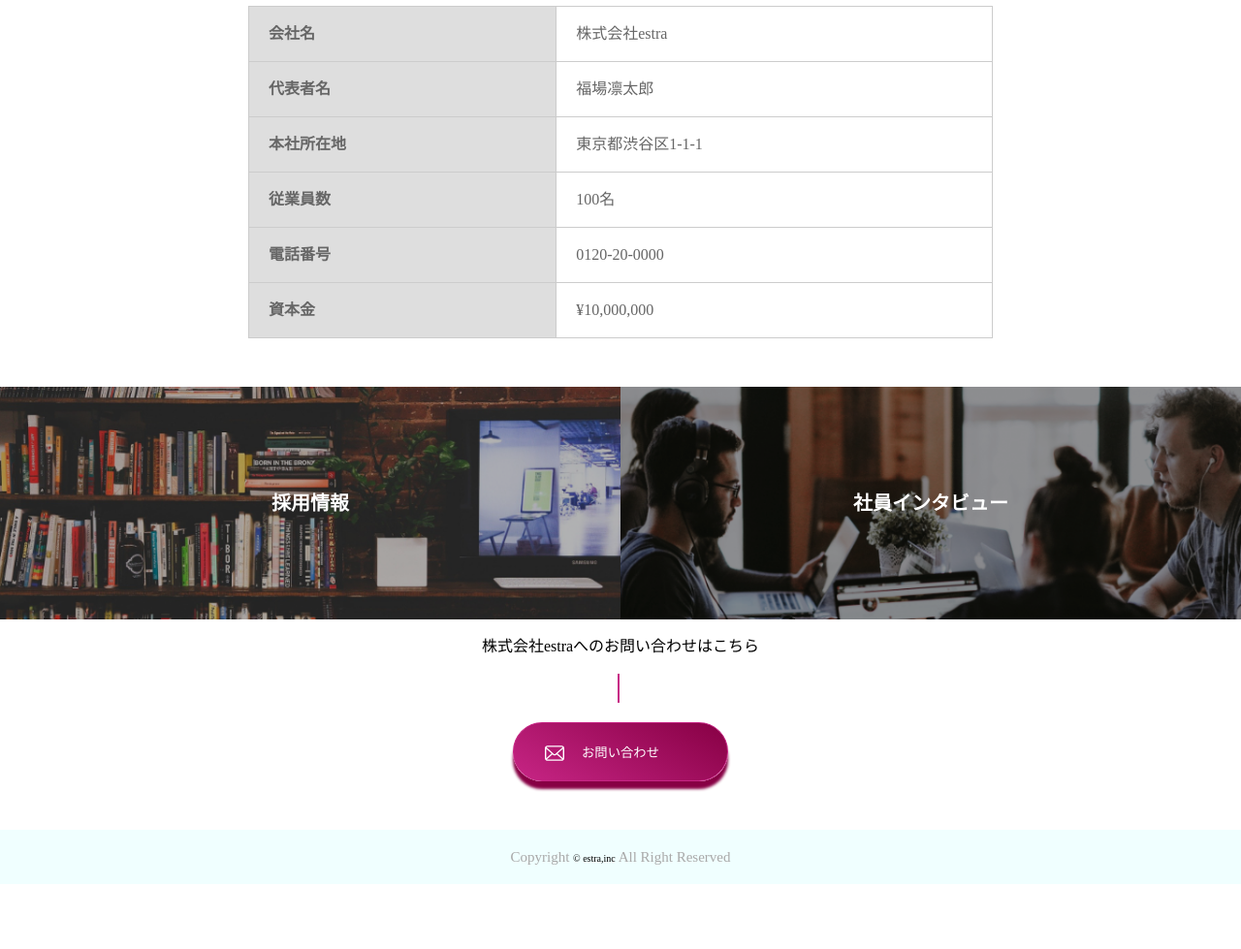
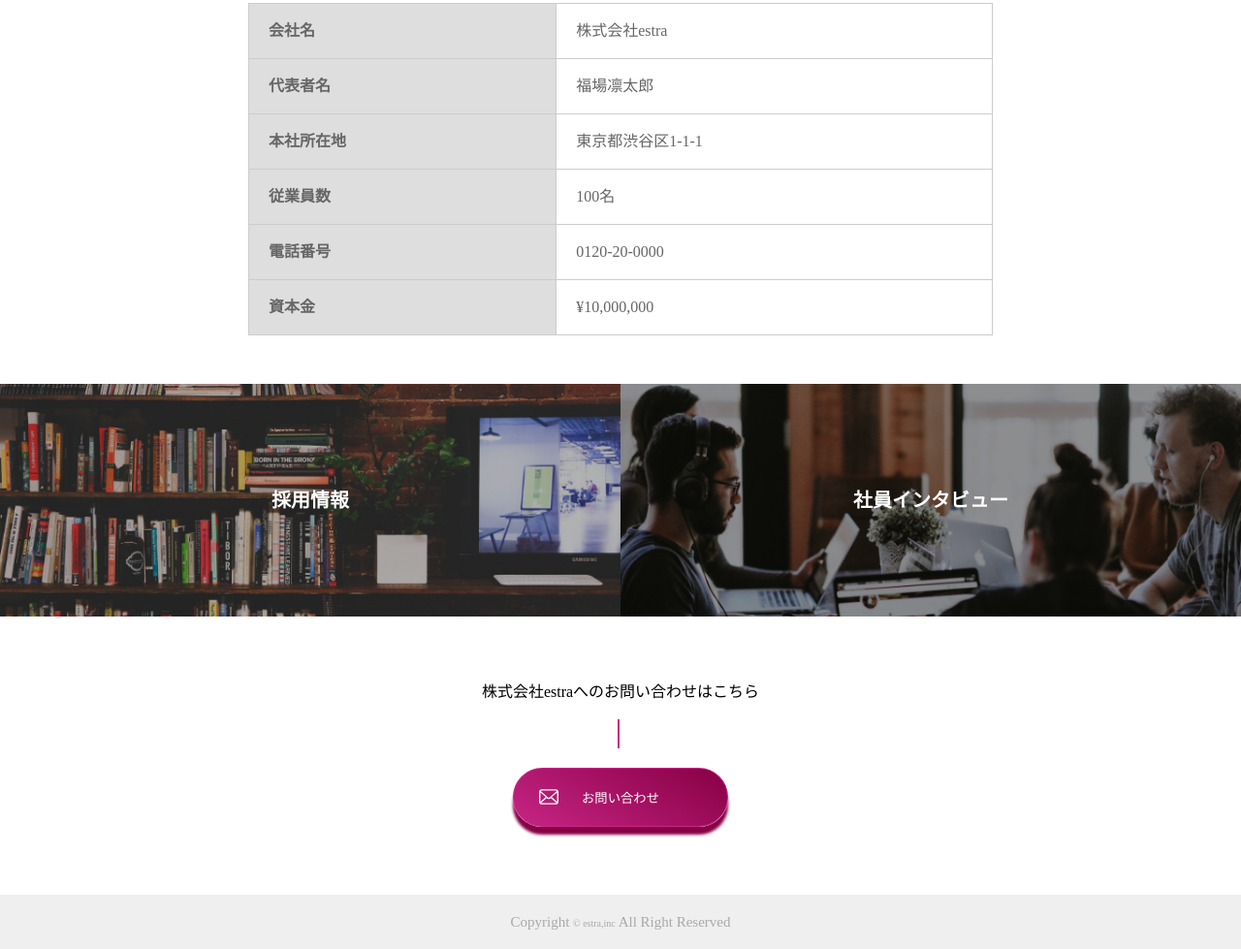
Before and after one commit to Kyohei-takiyama/LP-Siete, a plain HTML site: page index.html in a window 1280 px wide. Shown: the part 2924-3903 px from the top of the page at 97% size. Before the commit the page ends 3836 px from the top, so only its background shows below. Drawn offline with Linux system fonts and the light colour scheme.

Commit message:
LPサイト課題修正三度目

```diff
--- a/css/style.css
+++ b/css/style.css
@@ -308,6 +308,7 @@ a {
   color: #777;
   display: flex;
   padding: 20px 20px;
+  font-size: 13px;
   justify-content: space-between;
 }
 
@@ -404,14 +405,15 @@ table th {
 }
 
 .final-content-contact-sentence{
-  padding-bottom: 20px;
+  padding:20px;
+  margin-top: 50px;
 }
 
 .final-content-contact-button{
   position: relative;
 }
 .final-content-contact-button button {
-  margin: 20px 0 0 0;
+  margin: 20px 0;
   padding: 20px 70px;
   border-radius: 30px;
   background: linear-gradient(30deg, #c72585, #870044);
@@ -425,8 +427,8 @@ table th {
   content: "";
   position: absolute;
   z-index:2;
-  top: 65%;
-  right: 59%;
+  top: 50%;
+  right: 60%;
   background: url(../img/mailicon.svg) no-repeat;
   background-size: cover;
   width: 20px;
@@ -447,7 +449,8 @@ table th {
   margin-top: 50px;
   text-align: center;
   padding: 20px 0;
-  background-color: azure;
+  background-color: #eeee;
+  color:darkgrey;
 }
 
 .copyright {
--- a/index.html
+++ b/index.html
@@ -121,7 +121,7 @@
       <section class="fifth-content">
         <div class="wrappre">
             <div class="fifth-content-titles">
-              <p class="subtitle">Service</p>
+              <p class="subtitle">Blog</p>
               <div class="fifth-content-title">ブログ</div>
             </div>
             <div class="cards">
```
